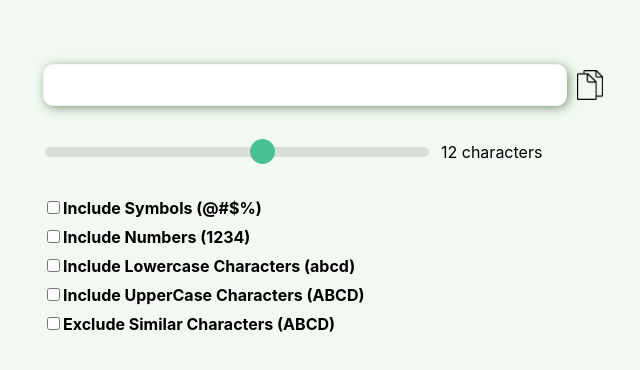
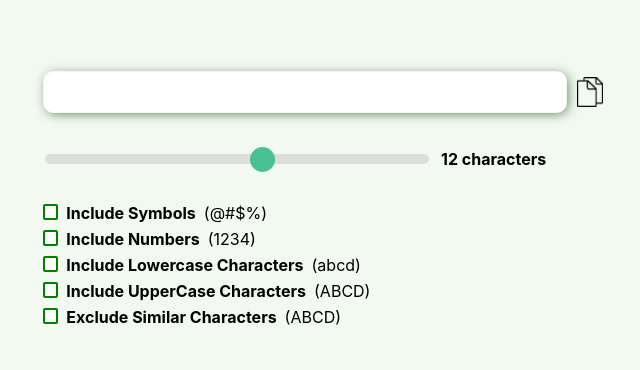
Before and after one commit to jcsmileyjr/pwd-generator, a React (Create React App) app: page / in a window 1280 px wide. Shown: the part 192-562 px from the top of the page, without its empty margins (277-917 px from the left). Built offline with nearby package versions, Linux system fonts and the light colour scheme.

Commit message:
Adding styles to the input checkboxes

```diff
--- a/src/App.css
+++ b/src/App.css
@@ -14,6 +14,9 @@ label {
   font-size: 1rem;
   font-weight: bold;
   line-height: 1rem;
+  display: flex;
+  gap: 0.5rem;
+  align-items: center;
 }
 
 .passwordInput--container {
@@ -77,10 +80,33 @@ label {
   cursor: pointer;
 }
 
+.charaterText--style {
+  font-weight: bold;
+}
+
 .passwordCheckboxs--container {
   display: flex;
   flex-direction: column;
   gap: 10px;
+}
+
+.charater--style {
+  font-weight: 400;
+}
+
+/*Hide the native checkbox input styling*/
+input[type="checkbox"] {
+  -webkit-appearance: none;
+  appearance: none;
+  margin: 0;
+  /* For iOS < 15 to remove gradient background */
+  background-color: #fff;
+  color: green;
+  width: 1.15em;
+  height: 1.15em;
+  border: 0.15em solid currentColor;
+  border-radius: 0.15em;
+  transform: translateY(-0.075em);
 }
 
 @media only screen and (min-width: 600px){
--- a/src/App.js
+++ b/src/App.js
@@ -20,6 +20,7 @@ import CopyIcon from './assets/copy.png';
  *
  * Resources:
  * https://www.w3schools.com/howto/tryit.asp?filename=tryhow_css_rangeslider
+ * https://moderncss.dev/pure-css-custom-checkbox-style/
  */
 function App() {
   return (
@@ -35,23 +36,23 @@ function App() {
       <div className="passwordCheckboxs--container">
         <label htmlFor="symbolCheckbox">
           <input type="checkbox" name="symbolCheckbox" />
-          Include Symbols (@#$%)
+          Include Symbols <span className="charater--style">(@#$%)</span>
         </label>
         <label htmlFor="numberCheckbox">
           <input type="checkbox" name="numberCheckbox" />
-          Include Numbers (1234)
+          Include Numbers <span className="charater--style">(1234)</span>
         </label>
         <label htmlFor="lowerCaseCheckbox">
           <input type="checkbox" name="lowerCaseCheckbox" />
-          Include Lowercase Characters (abcd)
+          Include Lowercase Characters <span className="charater--style">(abcd)</span>
         </label>
         <label htmlFor="upperCaseCheckbox">
           <input type="checkbox" name="upperCaseCheckbox" />
-          Include UpperCase Characters (ABCD)
+          Include UpperCase Characters <span className="charater--style">(ABCD)</span>
         </label>
         <label htmlFor="excludeCheckbox">
           <input type="checkbox" name="excludeCheckbox" />
-          Exclude Similar Characters (ABCD)
+          Exclude Similar Characters <span className="charater--style">(ABCD)</span>
         </label>
       </div>
     </main>
```
